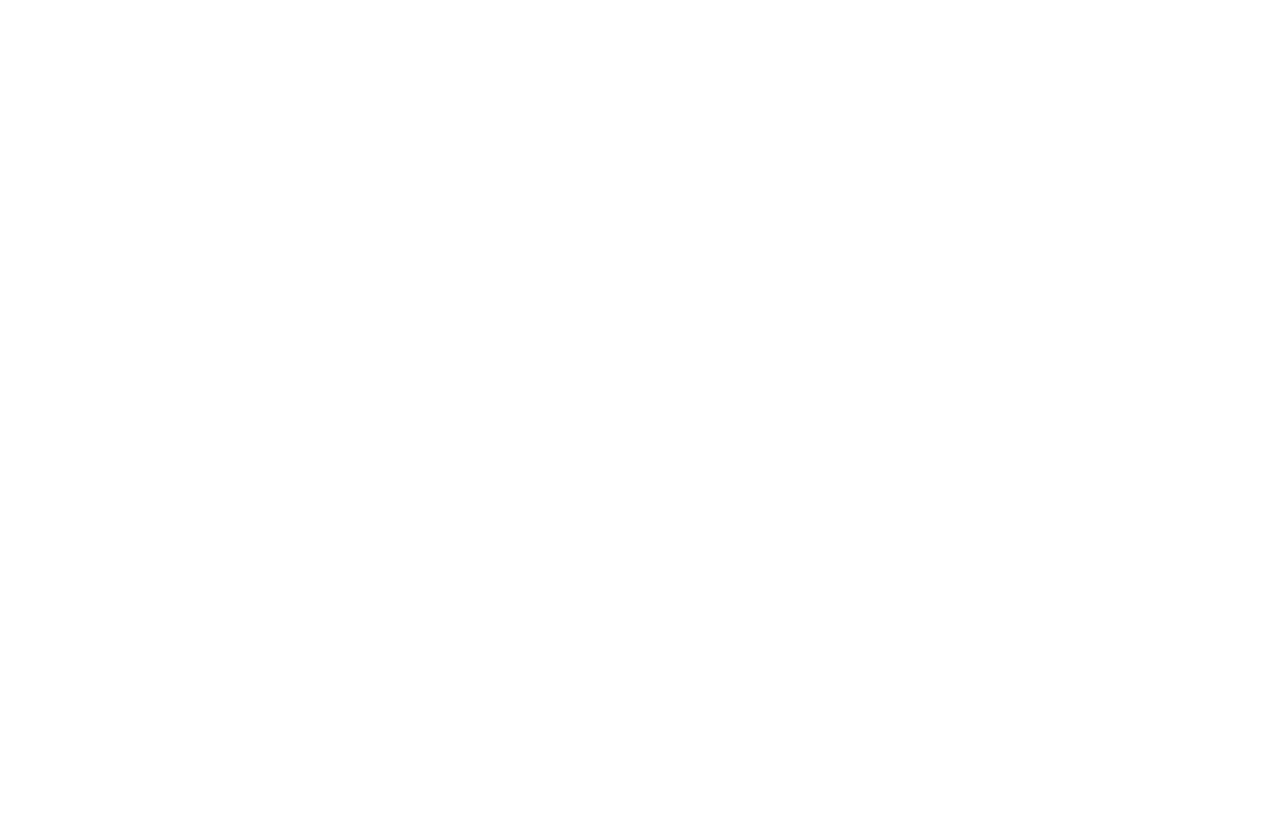
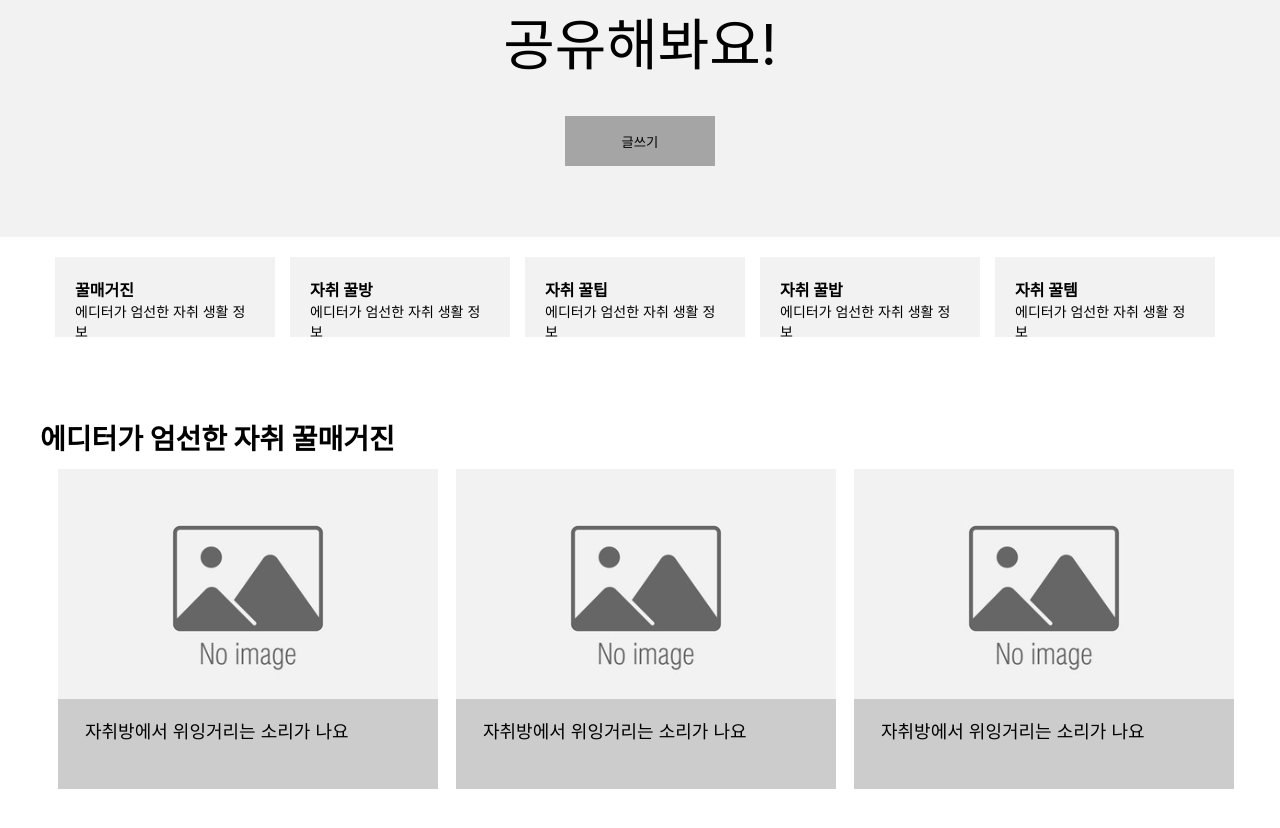
Before and after one commit to ggultong-ver2/ggultong_FE, a React (Create React App) app: page / in a window 1280 px wide. Shown: the part 264-1092 px from the top of the page. Before the commit the page ends 800 px from the top, so only its background shows below. Built offline with nearby package versions, Linux system fonts and the light colour scheme; a web font is replaced by a local one.

Commit message:
:lipstick: main page 와이어 프레임 모양으로 css 작성

```diff
--- a/src/pages/Main.jsx
+++ b/src/pages/Main.jsx
@@ -4,7 +4,141 @@ import "./style.css";
 function Main() {
   return (
     <>
-      <div className="main_container">메인페이지</div>
+      <div className="hero_side">
+        <h1>
+          자취하면서 궁금했던 점을 <br /> 공유해봐요!
+        </h1>
+        <button>글쓰기</button>
+      </div>
+      <div className="main_container">
+        <div className="main_category">
+          <ul className="clearfix">
+            <li>
+              <div className="category_text">
+                <h3>꿀매거진</h3>
+                <p>에디터가 엄선한 자취 생활 정보</p>
+              </div>
+            </li>
+            <li>
+              <div className="category_text">
+                <h3>자취 꿀방</h3>
+                <p>에디터가 엄선한 자취 생활 정보</p>
+              </div>
+            </li>
+            <li>
+              <div className="category_text">
+                <h3>자취 꿀팁</h3>
+                <p>에디터가 엄선한 자취 생활 정보</p>
+              </div>
+            </li>
+            <li>
+              <div className="category_text">
+                <h3>자취 꿀밥</h3>
+                <p>에디터가 엄선한 자취 생활 정보</p>
+              </div>
+            </li>
+            <li>
+              <div className="category_text">
+                <h3>자취 꿀템</h3>
+                <p>에디터가 엄선한 자취 생활 정보</p>
+              </div>
+            </li>
+          </ul>
+        </div>
+        <div className="main_magazine">
+          <h3>에디터가 엄선한 자취 꿀매거진</h3>
+          <ul className="clearfix">
+            <li>
+              {/* <img src={post.imageUrl} alt="image" /> */}
+              <div>
+                <div className="magazine_image"></div>
+                <p>자취방에서 위잉거리는 소리가 나요</p>
+              </div>
+            </li>
+            <li>
+              <div>
+                <div className="magazine_image"></div>
+                <p>자취방에서 위잉거리는 소리가 나요</p>
+              </div>
+            </li>
+            <li>
+              <div>
+                <div className="magazine_image"></div>
+                <p>자취방에서 위잉거리는 소리가 나요</p>
+              </div>
+            </li>
+          </ul>
+        </div>
+        <div className="main_room">
+          <ul className="clearfix">
+            <li>
+              <h3>지금 자취방을 <br />구하고 있다면?</h3>
+              <button>글 구경하기</button>
+            </li>
+            <li>
+              <div className="room_image"></div>
+              <p>벌레가 나왔을 때 퇴치법 A to Z</p>
+            </li>
+            <li>
+              <div className="room_image"></div>
+              <p>벌레가 나왔을 때 퇴치법 A to Z</p>
+            </li>
+            <li>
+              <div className="room_image"></div>
+              <p>벌레가 나왔을 때 퇴치법 A to Z</p>
+            </li>
+          </ul>
+        </div>
+        <div className="main_recipe">
+          <ul className="clearfix">
+            <li>
+              <h3>간단하게 할 수 있는 <br />요리 레시피 추천!</h3>
+              <button>글 구경하기</button>
+            </li>
+            <li>
+              <div className="recipe_image"></div>
+              <p>벌레가 나왔을 때 퇴치법 A to Z</p>
+            </li>
+            <li>
+              <div className="recipe_image"></div>
+              <p>벌레가 나왔을 때 퇴치법 A to Z</p>
+            </li>
+            <li>
+              <div className="recipe_image"></div>
+              <p>벌레가 나왔을 때 퇴치법 A to Z</p>
+            </li>
+          </ul>
+        </div>
+        <div className="main_qna">
+          <h3>실시간 Q&A</h3>
+          <div className="qna_wrap">
+            <div className="qna">
+              <h4>복층 힘든 점이 뭔가요? 궁금해여</h4>
+              <p>자취하는 어린이</p>
+            </div>
+            <div className="qna">
+              <h4>복층 힘든 점이 뭔가요? 궁금해여</h4>
+              <p>자취하는 어린이</p>
+            </div>
+            <div className="qna">
+              <h4>복층 힘든 점이 뭔가요? 궁금해여</h4>
+              <p>자취하는 어린이</p>
+            </div>
+            <div className="qna">
+              <h4>복층 힘든 점이 뭔가요? 궁금해여</h4>
+              <p>자취하는 어린이</p>
+            </div>
+            <div className="qna">
+              <h4>복층 힘든 점이 뭔가요? 궁금해여</h4>
+              <p>자취하는 어린이</p>
+            </div>
+            <div className="qna">
+              <h4>복층 힘든 점이 뭔가요? 궁금해여</h4>
+              <p>자취하는 어린이</p>
+            </div>
+          </div>
+        </div>
+      </div>
     </>
   );
 }
--- a/src/pages/style.css
+++ b/src/pages/style.css
@@ -1,5 +1,203 @@
+li:first-child{
+    margin-left: 0;
+}
+
+
+.hero_side{
+    background: #f2f2f2;
+    height: 400px;
+    text-align: center;
+}
+.hero_side h1{
+    font-size: 56px;
+    font-weight: normal;
+    padding-top: 100px;
+    line-height: 72px;
+}
+.hero_side button{
+    width: 150px;
+    height: 50px;
+    border: 0 none;
+    background: #a5a5a5;
+    cursor: pointer;
+    margin-top: 35px;
+}
+.hero_side button:hover{
+    background: #000;
+    color: white;
+}
+
 .main_container{
     width: 1200px;
     margin: 0 auto;
     padding: 20px 0;
 }
+
+.main_category li{
+    float: left;
+    margin-left: 15px;
+    background: #f2f2f2;
+    width: 220px;
+    height: 80px;
+    padding: 20px 20px;
+    cursor: pointer;
+}
+.main_category li:hover{
+    background: #a5a5a5;
+}
+
+.category_text h3{
+    font-size: 16px;
+    display: block;
+}
+.category_text p{
+    font-size: 14px;
+    display: block;
+}
+
+.main_magazine{
+    margin-top: 80px;
+}
+.main_magazine h3{
+    font-size: 28px;
+    margin-bottom: 12px;
+}
+.main_magazine li{
+    float: left;
+    width: 380px;
+    height: 320px;
+    margin-left: 18px;
+    cursor: pointer;
+}
+.magazine_image{
+    width: 380px;
+    height: 230px;
+    background-image: url(../../public/images/default_image.jpeg);
+    background-size: contain;
+    background-position: center;
+}
+.main_magazine p{
+    height: 90px;
+    background: rgba(0,0,0,0.2);
+    padding: 18px 27px;
+    font-size: 18px;
+}
+.main_room{
+    margin-top: 65px;
+}
+.main_room li{
+    float: left;
+    margin-left: 20px;
+    width: 280px;height: 320px;
+    cursor: pointer;
+}
+.main_room li:first-child{
+    cursor: default;
+}
+.main_room h3{
+    font-size: 28px;
+    line-height: 42px;
+    margin-top: 26px;
+    margin-bottom: 80px;
+}
+.main_room button{
+    border: 0 none;
+    width: 150px;
+    height: 60px;
+    cursor: pointer;
+    font-size: 16px;
+    background: #a5a5a5;
+}
+.main_room button:hover{
+    background: #000;
+    color: white;
+}
+.room_image{
+    height: 230px;
+    background-image: url(../../public/images/default_image.jpeg);
+    background-size: contain;
+    background-position: center;
+}
+
+.main_room p{
+    height: 90px;
+    background: rgba(0,0,0,0.2);
+    padding: 13px 20px;
+    font-size: 18px;
+
+}
+.main_recipe{
+    margin-top: 50px;
+}
+.main_recipe li{
+    float: left;
+    margin-left: 20px;
+    width: 280px;height: 320px;
+    cursor: pointer;
+}
+.main_recipe li:first-child{
+    cursor: default;
+}
+.main_recipe h3{
+    font-size: 28px;
+    line-height: 42px;
+    margin-top: 26px;
+    margin-bottom: 80px;
+}
+.main_recipe button{
+    border: 0 none;
+    width: 150px;
+    height: 60px;
+    cursor: pointer;
+    font-size: 16px;
+    background: #a5a5a5;
+}
+.main_recipe button:hover{
+    background: #000;
+    color: white;
+}
+.recipe_image{
+    height: 230px;
+    background-image: url(../../public/images/default_image.jpeg);
+    background-size: contain;
+    background-position: center;
+}
+
+.main_recipe p{
+    height: 90px;
+    background: rgba(0,0,0,0.2);
+    padding: 13px 20px;
+    font-size: 18px;
+
+}
+
+.main_qna{
+    margin-top: 115px;
+    margin-bottom: 480px;
+
+}
+.main_qna h3{
+    font-size: 22px;
+    line-height: 36px;
+    margin-bottom: 30px;
+}
+.qna_wrap{
+    display: flex;
+    flex-wrap: wrap;
+    gap: 15px;
+}
+.qna{
+    width: 585px;
+    height: 115px;
+    background: #f2f2f2;
+    padding: 20px 25px;
+    cursor: pointer;
+}
+.qna h4{
+    font-size: 16px;
+    line-height: 42px;
+}
+.qna p{
+    font-size: 14px;
+    line-height: 20px;
+}
```
